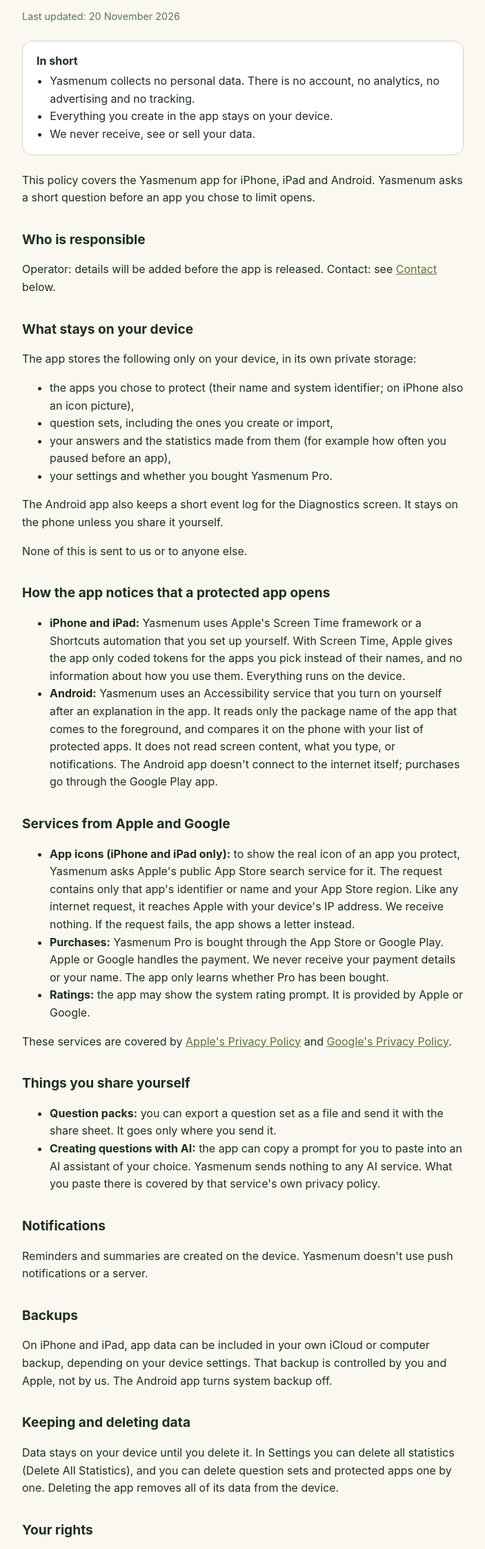
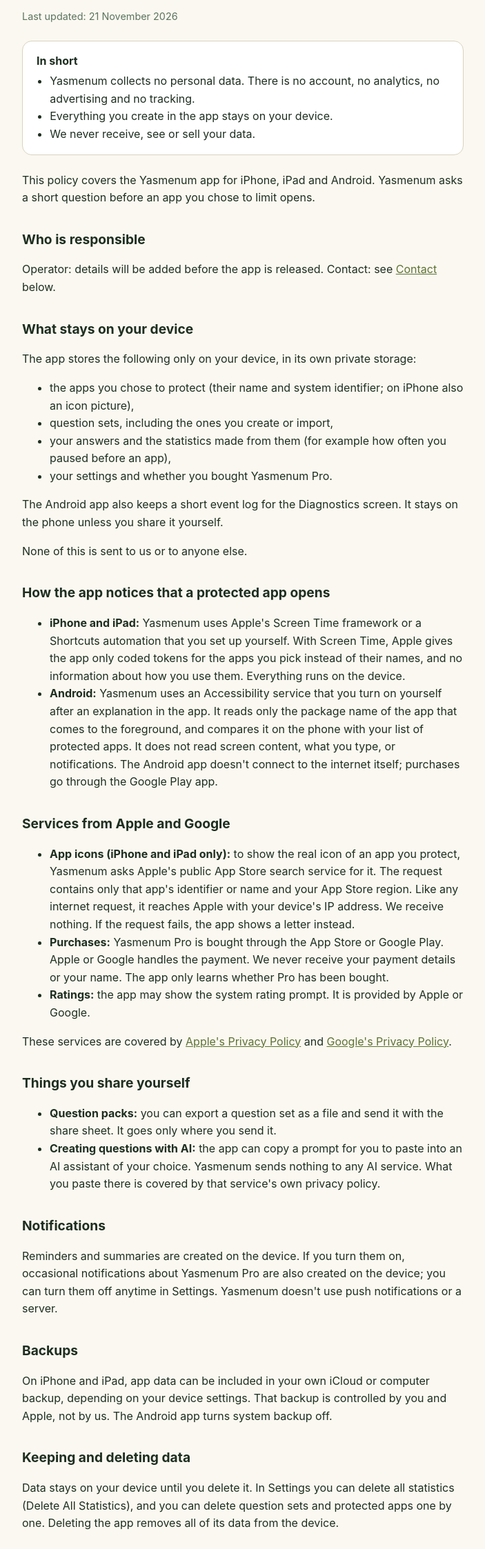
Before and after one commit to JanHrdonka/yasmenum, a plain HTML site: page privacy.html in a window 1280 px wide. Shown: the part 128-2374 px from the top of the page at 69% size, without its empty margins (288-991 px from the left). Drawn offline with Linux system fonts and the light colour scheme.

Commit message:
docs: mention opt-in Pro offer notifications in the privacy policy
The app (iOS 0.14.0) can send occasional local notifications about
Yasmenum Pro after the user turns them on. Both language versions say
so in the Notifications section; date updated to 21 November 2026.

Co-Authored-By: Claude Opus 5.5 <noreply@anthropic.com>

```diff
--- a/privacy.html
+++ b/privacy.html
@@ -16,7 +16,7 @@
 </nav></header>
 
 <h1>Privacy Policy</h1>
-<p class="updated">Last updated: 20 November 2026</p>
+<p class="updated">Last updated: 21 November 2026</p>
 
 <div class="summary">
   <strong>In short</strong>
@@ -64,7 +64,7 @@
 </ul>
 
 <h2>Notifications</h2>
-<p>Reminders and summaries are created on the device. Yasmenum doesn't use push notifications or a server.</p>
+<p>Reminders and summaries are created on the device. If you turn them on, occasional notifications about Yasmenum Pro are also created on the device; you can turn them off anytime in Settings. Yasmenum doesn't use push notifications or a server.</p>
 
 <h2>Backups</h2>
 <p>On iPhone and iPad, app data can be included in your own iCloud or computer backup, depending on your device settings. That backup is controlled by you and Apple, not by us. The Android app turns system backup off.</p>
```
Also changed, not shown: cs/privacy.html (+2 -2 lines).
